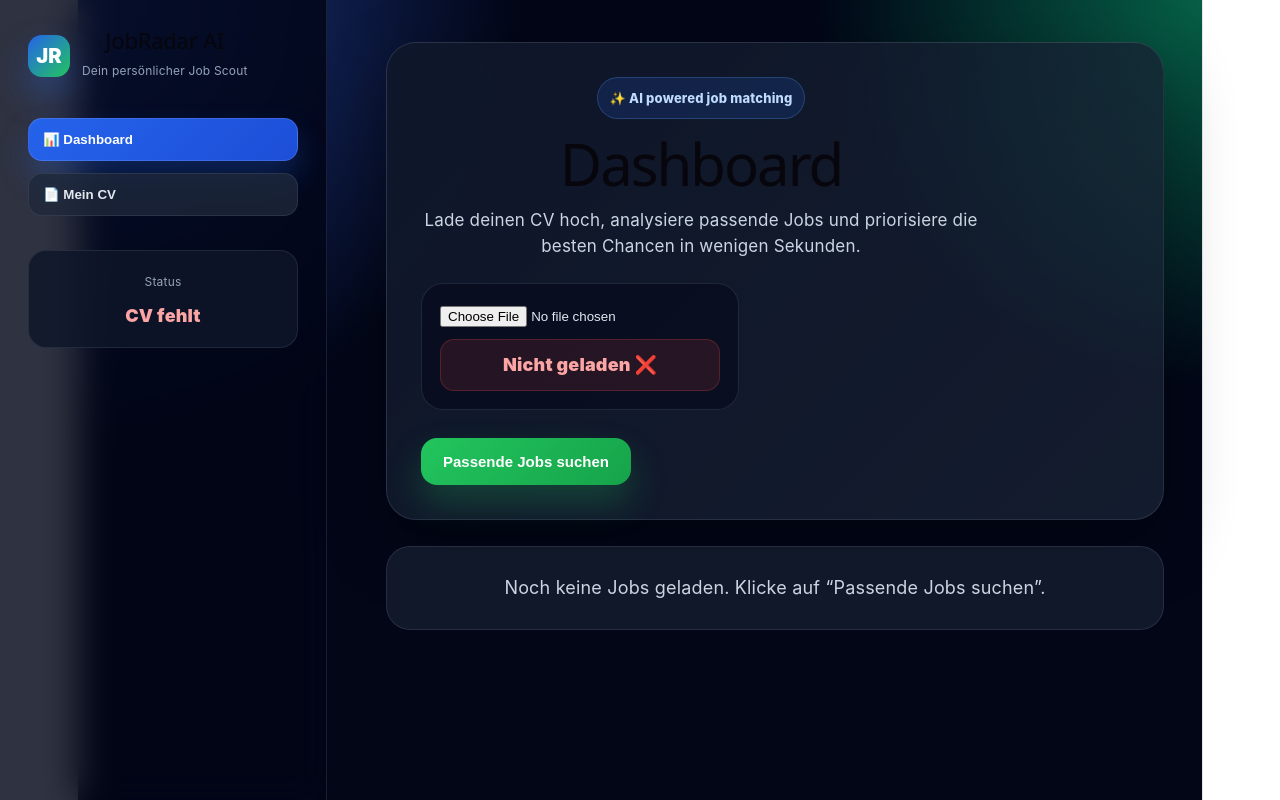
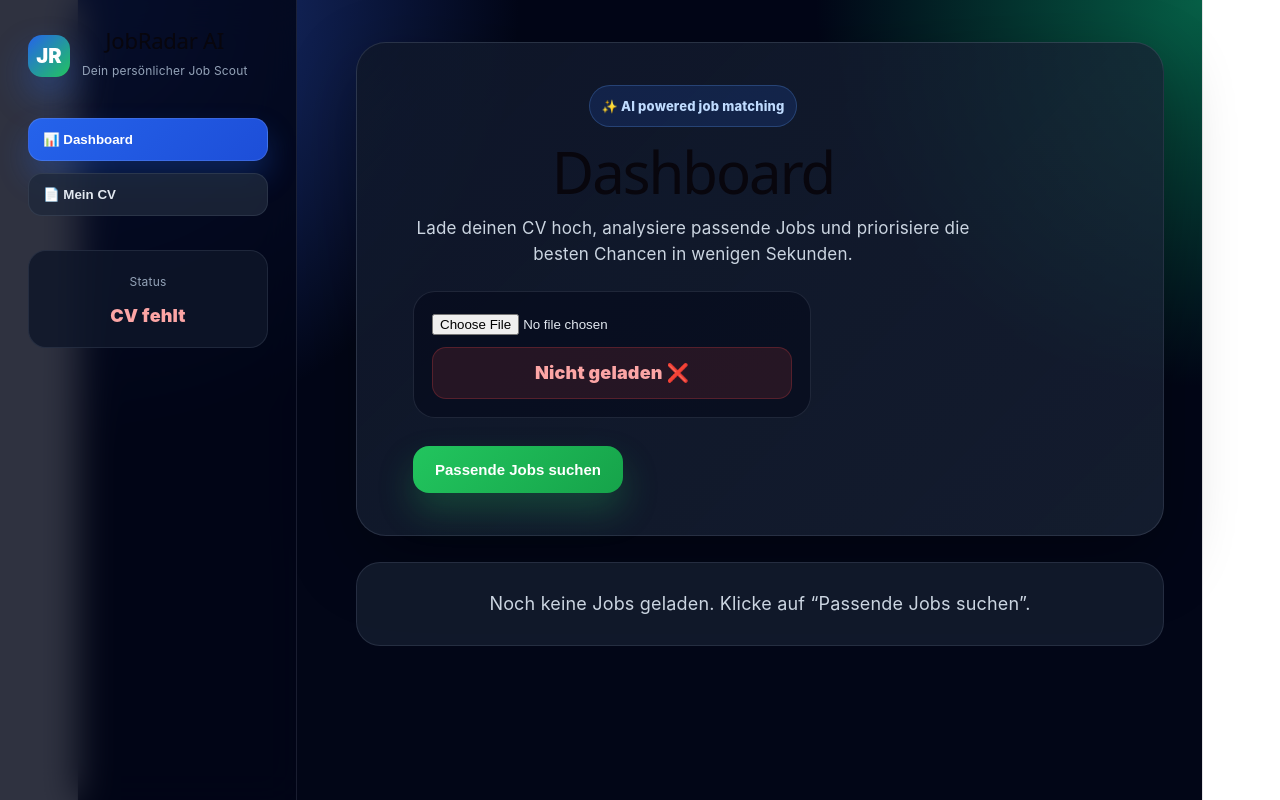
Before and after one commit to Nerazzurro1997/jobradar-ai, a React (Vite) app: page / in a window 1280 px wide. Built offline with nearby package versions, Linux system fonts and the light colour scheme.

Commit message:
Update App.tsx

```diff
--- a/src/App.tsx
+++ b/src/App.tsx
@@ -318,7 +318,7 @@ export default function App() {
     >
       <aside
         style={{
-          width: 270,
+          width: 240,
           background: "rgba(2, 6, 23, 0.82)",
           backdropFilter: "blur(18px)",
           color: "white",
@@ -425,15 +425,15 @@ export default function App() {
       <main
         style={{
           flex: 1,
-          marginLeft: 270,
+          marginLeft: 240,
           padding: "42px 38px 70px",
           color: "#f8fafc",
         }}
       >
-        <div style={{ maxWidth: 1120, margin: "0 auto" }}>
+        <div style={{ maxWidth: 1380, margin: "0 auto" }}>
           <section
             style={{
-              padding: 34,
+              padding: "42px 56px",
               borderRadius: 30,
               background:
                 "linear-gradient(135deg, rgba(15,23,42,0.92), rgba(30,41,59,0.64))",
@@ -496,7 +496,7 @@ export default function App() {
 
               <div
                 style={{
-                  minWidth: 280,
+                  minWidth: 360,
                   padding: 18,
                   borderRadius: 22,
                   background: "rgba(2, 6, 23, 0.52)",
```
